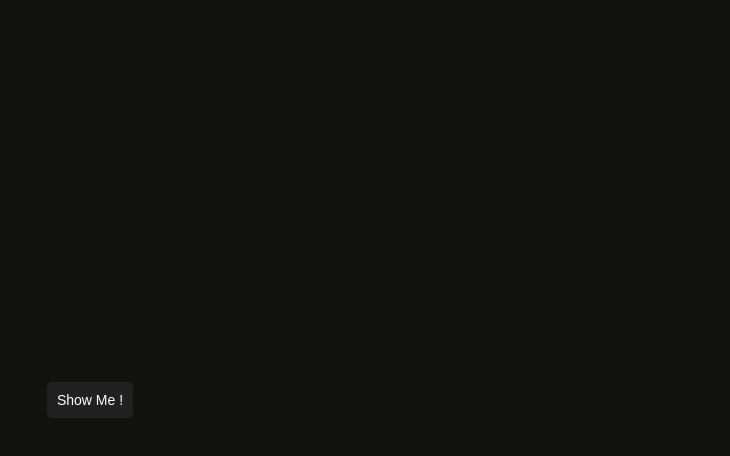
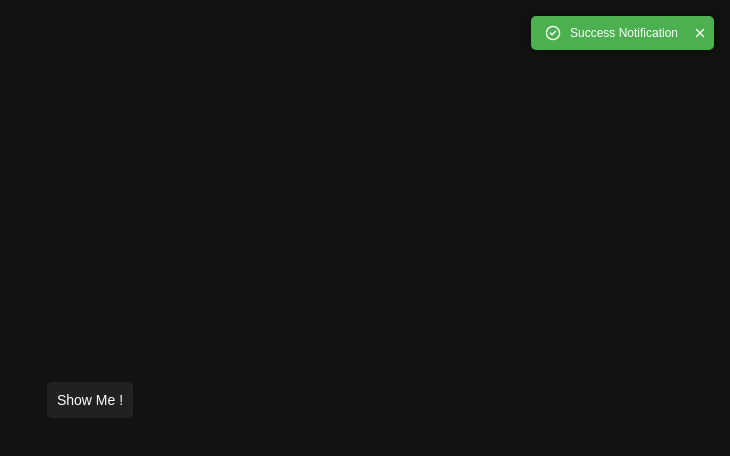
Before and after one commit to Front-End-Bootcamp/vue-component-create-teamapple, a Vue app: page / in a window 1280 px wide. Both pictures are taken after a click on the button "Show Me !". Shown: the top 456 px of the page, without its empty margins (550-1280 px from the left). Built offline with nearby package versions, Linux system fonts and the light colour scheme.

Commit message:
Silme İşlemleri Tamamlandı spesifik olarak eleman silme işlemi ve settimeout fonksiyonu tamamlandı

```diff
--- a/src/App.vue
+++ b/src/App.vue
@@ -8,18 +8,25 @@ const notifications = ref([]);
 const showMe = () => {
 	notifications.value = [
 		...notifications.value,
-		toast().success("Hello Team Apple", {
+		toast().success("Success Notification", {
 			position: "top-right",
 			type: "warning",
 		}),
 	];
-	console.log(notifications.value);
+
+	// console.log(notifications.value);
+};
+
+const closeHandler = (e) => {
+	// notifications.value[0].show = false;
+	// console.log(e.target);
 };
 </script>
 
 <template>
 	<div class="container">
 		<button @click="showMe">Show Me !</button>
+		<!-- <button @click="closeHandler">close</button> -->
 	</div>
 	<NotificationsList :notifications="notifications"></NotificationsList>
 </template>
--- a/src/components/Notification.vue
+++ b/src/components/Notification.vue
@@ -1,18 +1,20 @@
 <script setup>
 import { onMounted, ref } from "vue";
+
 const props = defineProps(["notification"]);
+const emit = defineEmits(["update:id"]);
+
 const customClass = Object.values(props.notification.class);
-
 const isClose = ref(true);
 
 const closeHandler = () => {
-	isClose.value = false;
+	emit("update:id", props.notification.id);
 };
 
 onMounted(() => {
 	setTimeout(() => {
 		isClose.value = false;
-	}, 2000);
+	}, 10000);
 });
 </script>
 
@@ -25,7 +27,7 @@ onMounted(() => {
 				</span>
 				{{ props.notification.description }}
 			</div>
-			<button @click="closeHandler" class="notification--message__close">
+			<button class="notification--message__close" @click="closeHandler">
 				<span class="material-symbols-outlined"> close </span>
 			</button>
 		</div>
--- a/src/components/NotificationList.vue
+++ b/src/components/NotificationList.vue
@@ -1,21 +1,40 @@
-<script setup >
-import Notification from "./Notification.vue"
-const props = defineProps(["notifications"])
+<script setup>
+import { onUpdated, ref } from "vue";
 
+import Notification from "./Notification.vue";
+const props = defineProps(["notifications"]);
+const remove = ref(null);
+
+const clickHandler = () => {
+	props.notifications.forEach((element) => {
+		if (element.id === parseInt(remove.value)) {
+			element.show = false;
+			console.log(element);
+		}
+	});
+};
 </script>
 
 <template>
-  <div class="notifications" :class="props.notifications[0]?.class.position" >
-    <template v-for="notification in props.notifications">
-      <Notification v-if="notification.show" :notification="notification" ></Notification>
-    </template>
-  </div>
+	<p style="color: white">
+		{{ remove }}
+	</p>
+	<div class="notifications" :class="props.notifications[0]?.class.position">
+		<template v-for="notification in props.notifications" :key="notification">
+			<Notification
+				v-model:id="remove"
+				v-if="notification.show"
+				:notification="notification"
+				@click="clickHandler"
+			>
+			</Notification>
+		</template>
+	</div>
 </template>
 
 <style scoped lang="scss">
-    .notifications{
-        position: fixed;
-        margin: 8px;
-    }
-
+.notifications {
+	position: fixed;
+	margin: 8px;
+}
 </style>
```
Also changed, not shown: src/components/Toastify.js (+4 -4 lines).
